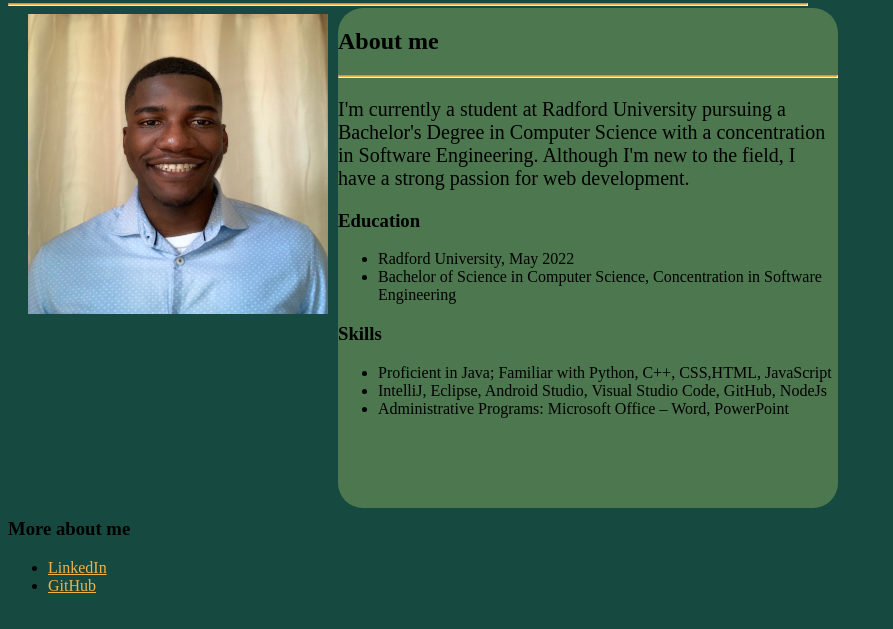
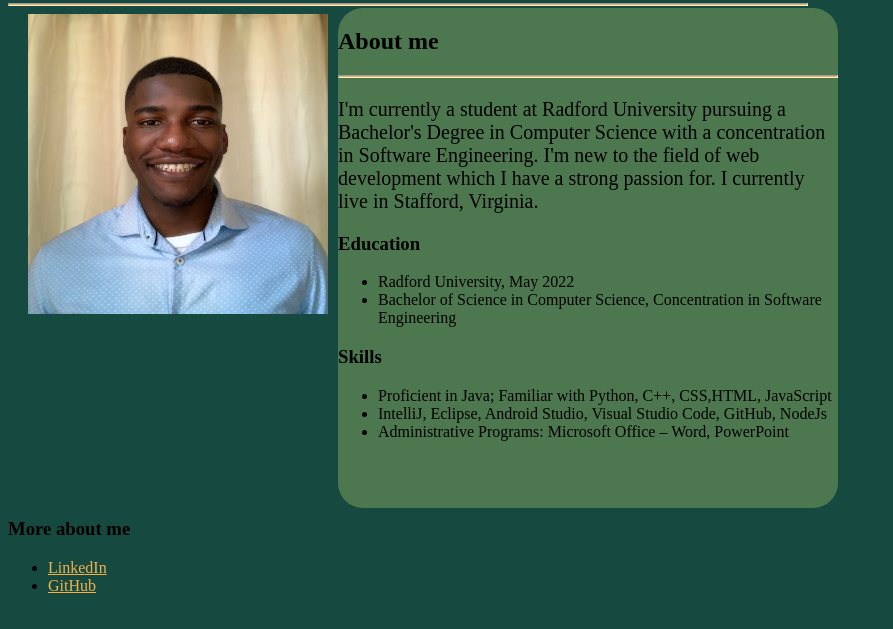
Before and after one commit to eamankwah24/Portfolio, a plain HTML site: page index.html in a window 1280 px wide. Shown: the part 57-686 px from the top of the page, without its empty margins (0-893 px from the left). Drawn offline with Linux system fonts and the light colour scheme.

Commit message:
Included more about myself

```diff
--- a/index.html
+++ b/index.html
@@ -35,8 +35,9 @@
                 <section class="More-about-me">
                     <p class="more-about">
                         I'm currently a student at Radford University pursuing a Bachelor's Degree in Computer Science with a
-                        concentration in Software Engineering. Although I'm new to the field, I have a strong passion for
-                        web development.
+                        concentration in Software Engineering. I'm new to the field of web development which I have a strong passion for. I
+                        currently live in Stafford, Virginia.
+
                     </p>
                 </section>
                 <section class="Education">
```
